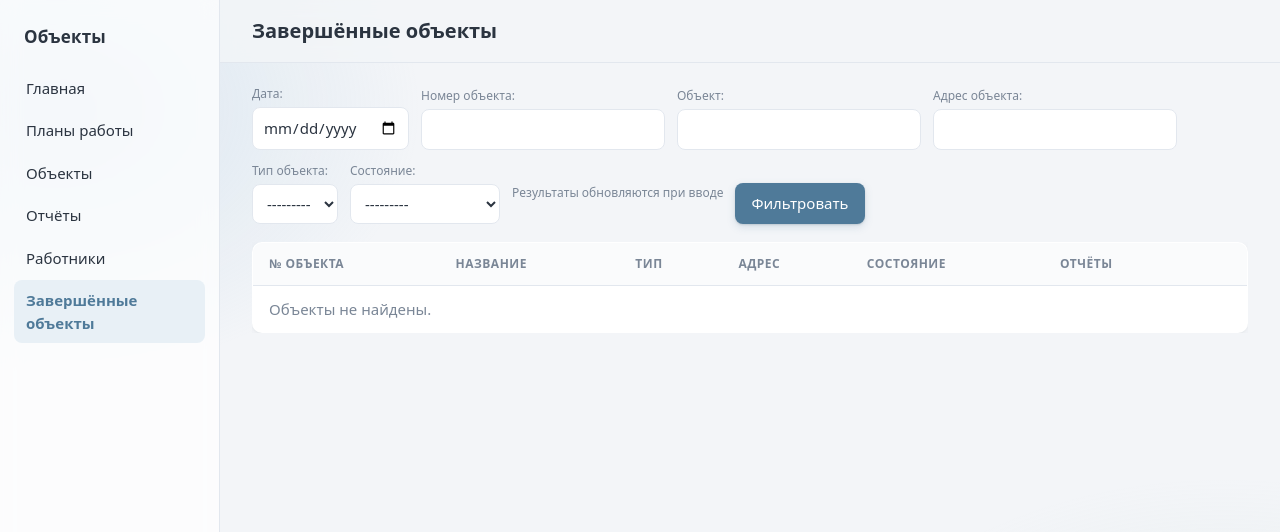
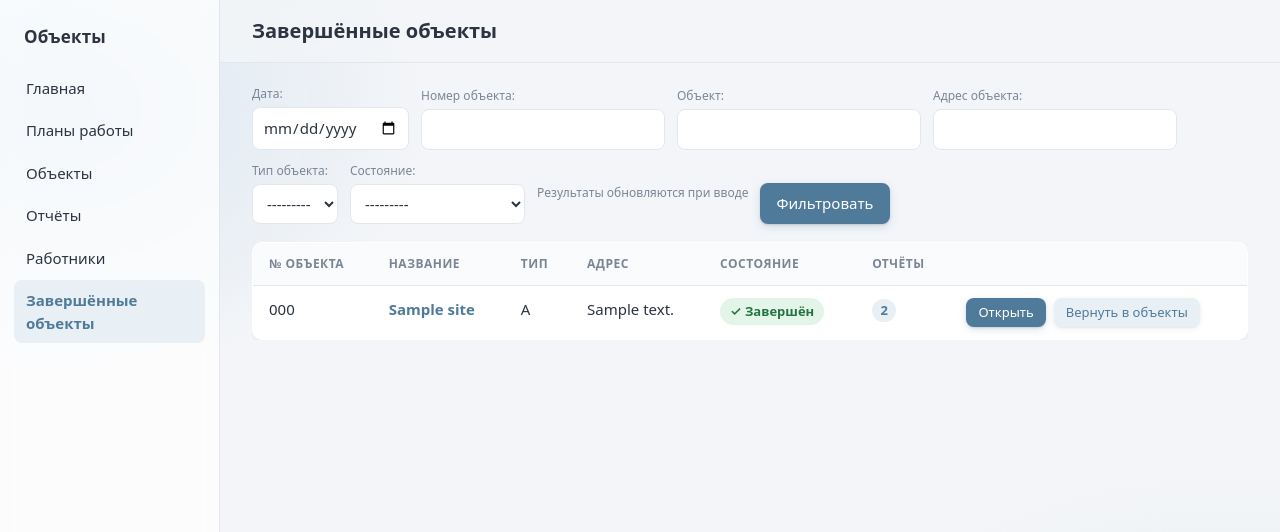
Before and after one commit to Vladimir-Strelec/b2b, a Django app: page /sites/completed/ in a window 1280 px wide. Shown: the top 532 px of the page. Run offline with Django 5.2, Linux system fonts and the light colour scheme; a user stored in the database is signed in; tables that the repository leaves empty hold one stand-in row (values such as "Sample post").

Commit message:
Require explicit site completion after report approval

```diff
--- a/work/filters.py
+++ b/work/filters.py
@@ -28,7 +28,8 @@ class SiteFilter(django_filters.FilterSet):
             ("revision", "Отказано"),
             ("submitted", "На проверке"),
             ("planned", "Запланирован"),
-            ("approved", "Завершён"),
+            ("approved", "Отчёты приняты"),
+            ("completed", "Объект завершён"),
         ),
         label="Состояние",
         method="filter_state",
@@ -36,9 +37,13 @@ class SiteFilter(django_filters.FilterSet):
 
     def filter_state(self, queryset, name, value):
         if value == "none":
-            return queryset.filter(latest_plan_status__isnull=True)
-        if value in {"planned", "submitted", "revision", "approved"}:
-            return queryset.filter(latest_plan_status=value)
+            return queryset.filter(latest_plan_status__isnull=True, is_completed=False)
+        if value == "completed":
+            return queryset.filter(is_completed=True)
+        if value == "approved":
+            return queryset.filter(latest_plan_status=value, is_completed=False)
+        if value in {"planned", "submitted", "revision"}:
+            return queryset.filter(latest_plan_status=value, is_completed=False)
         return queryset
 
     class Meta:
@@ -68,7 +73,7 @@ class ReportFilter(django_filters.FilterSet):
             (WorkPlan.Status.PLANNED, "В обработке"),
             (WorkPlan.Status.SUBMITTED, "Ожидает рассмотрения"),
             (WorkPlan.Status.REVISION, "Не принят"),
-            (WorkPlan.Status.APPROVED, "Закрыт"),
+            (WorkPlan.Status.APPROVED, "Принят"),
         ),
         label="Статус",
         method="filter_status",
--- a/work/models.py
+++ b/work/models.py
@@ -47,10 +47,7 @@ class Site(models.Model):
     object_number = models.CharField("Номер объекта", max_length=50, default="")
     address = models.CharField("Адрес", max_length=255)
     site_type = models.CharField("Тип объекта", max_length=1, choices=SiteType.choices, default=SiteType.A)
-    completion_reverted = models.BooleanField(
-        "Статус завершения сброшен", default=False,
-        help_text="Объект исключён из завершённых без удаления планов и отчётов.",
-    )
+    is_completed = models.BooleanField("Объект завершён", default=False, db_index=True)
     workers = models.ManyToManyField(
         Worker, related_name="sites", blank=True, verbose_name="Работники"
     )
--- a/work/templates/work/site_list.html
+++ b/work/templates/work/site_list.html
@@ -21,7 +21,7 @@
           <td><a class="link" href="{% url 'site_detail' site.pk %}"><b>{{ site.name }}</b></a></td>
           <td>{{ site.get_site_type_display }}</td>
           <td data-address="{{ site.address }}">{{ site.address }}</td>
-          <td>{% if site.latest_plan_status == "approved" %}<span class="status status-approved">✓ Завершён</span>{% elif site.latest_plan_status == "revision" %}<span class="status status-revision">✕ Отказано</span>{% elif site.latest_plan_status == "submitted" %}<span class="status status-submitted">! На проверке</span>{% elif site.latest_plan_status == "planned" %}<span class="status status-planned">! Запланирован</span>{% else %}<span class="muted">— Без плана</span>{% endif %}</td>
+          <td>{% if site.is_completed %}<span class="status status-approved">✓ Завершён</span>{% elif site.latest_plan_status == "approved" %}<span class="status status-approved">✓ Отчёты приняты</span>{% elif site.latest_plan_status == "revision" %}<span class="status status-revision">✕ Отказано</span>{% elif site.latest_plan_status == "submitted" %}<span class="status status-submitted">! На проверке</span>{% elif site.latest_plan_status == "planned" %}<span class="status status-planned">! Запланирован</span>{% else %}<span class="muted">— Без плана</span>{% endif %}</td>
           <td><span class="badge">{{ site.legacy_report_count|add:site.submission_count }}</span></td>
           <td class="nowrap">
             <div class="actions">
@@ -29,7 +29,7 @@
               {% if completed_only %}
                 <form method="post" action="{% url 'site_revert_completion' site.pk %}">
                   {% csrf_token %}
-                  <button class="btn btn-light btn-sm" type="submit">Вернуть без плана</button>
+                  <button class="btn btn-light btn-sm" type="submit">Вернуть в объекты</button>
                 </form>
               {% else %}
                 <a class="btn btn-light btn-sm" href="{% url 'site_edit' site.pk %}">Изменить</a>
--- a/work/urls.py
+++ b/work/urls.py
@@ -21,6 +21,7 @@ urlpatterns = [
     path("sites/new/", views.SiteCreateView.as_view(), name="site_create"),
     path("sites/<int:pk>/edit/", views.SiteUpdateView.as_view(), name="site_edit"),
     path("sites/<int:pk>/delete/", views.SiteDeleteView.as_view(), name="site_delete"),
+    path("sites/<int:pk>/complete/", views.SiteCompleteView.as_view(), name="site_complete"),
     path("sites/<int:pk>/revert-completion/", views.SiteRevertCompletionView.as_view(), name="site_revert_completion"),
     path("workers/new/", views.WorkerCreateView.as_view(), name="worker_create"),
     path("workers/<int:pk>/", views.WorkerDetailView.as_view(), name="worker_detail"),
--- a/work/views.py
+++ b/work/views.py
@@ -19,7 +19,7 @@ from django.contrib import messages
 from django.core.files.storage import default_storage
 from django.shortcuts import redirect, get_object_or_404
 from django.http import HttpResponseForbidden
-from django.db.models import BooleanField, Case, CharField, Count, DateTimeField, IntegerField, OuterRef, Q, Subquery, Value, When
+from django.db.models import Case, Count, DateTimeField, IntegerField, OuterRef, Q, Subquery, Value, When
 from django.db.models.functions import Coalesce
 from django.db import IntegrityError, transaction
 from django.utils.dateparse import parse_date
@@ -265,7 +265,7 @@ class WorkPlanCreateView(StaffRequiredMixin, CreateView):
         self.object = form.save(commit=False)
         self.object.created_by = self.request.user
         self.object.save()
-        Site.objects.filter(pk=self.object.site_id).update(completion_reverted=False)
+        Site.objects.filter(pk=self.object.site_id).update(is_completed=False)
         messages.success(self.request, "План работы создан и назначен работнику.")
         return redirect("plan_detail", pk=self.object.pk)
 
@@ -291,7 +291,7 @@ class WorkPlanUpdateView(StaffRequiredMixin, UpdateView):
         self.object.review_comment = ""
         self.object.reviewed_at = None
         self.object.save(update_fields=["status", "review_comment", "reviewed_at"])
-        Site.objects.filter(pk=self.object.site_id).update(completion_reverted=False)
+        Site.objects.filter(pk=self.object.site_id).update(is_completed=False)
         messages.success(self.request, "План работы обновлён.")
         return redirect("plan_detail", pk=self.object.pk)
 
@@ -619,6 +619,7 @@ class SiteListView(StaffRequiredMixin, FilterView):
     model = Site
     filterset_class = SiteFilter
     template_name = "work/site_list.html"
+    completed_only = False
 
     def get_queryset(self):
         latest_submission = WorkSubmission.objects.filter(
@@ -632,33 +633,29 @@ class SiteListView(StaffRequiredMixin, FilterView):
                 output_field=DateTimeField(),
             )
         ).order_by("-latest_activity", "-work_date", "-created_at", "-pk")
-        return super().get_queryset().annotate(
+        queryset = super().get_queryset().annotate(
             legacy_report_count=Count("reports", distinct=True),
             submission_count=Count("work_plans__submissions", distinct=True),
-            latest_plan_status=Case(
-                When(completion_reverted=True, then=Value(None, output_field=CharField())),
-                default=Subquery(latest_plan.values("status")[:1]),
-                output_field=CharField(max_length=12),
-            ),
+            latest_plan_status=Subquery(latest_plan.values("status")[:1]),
             latest_plan_date=Subquery(latest_plan.values("work_date")[:1]),
         ).annotate(
-            is_completed=Case(
-                When(latest_plan_status=WorkPlan.Status.APPROVED, then=Value(True)),
-                default=Value(False),
-                output_field=BooleanField(),
-            ),
             state_order=Case(
                 When(latest_plan_status__isnull=True, then=Value(0)),
-                When(latest_plan_status=WorkPlan.Status.SUBMITTED, then=Value(1)),
-                When(latest_plan_status=WorkPlan.Status.REVISION, then=Value(2)),
-                When(latest_plan_status=WorkPlan.Status.PLANNED, then=Value(3)),
+                When(latest_plan_status=WorkPlan.Status.REVISION, then=Value(1)),
+                When(latest_plan_status=WorkPlan.Status.PLANNED, then=Value(2)),
+                When(latest_plan_status=WorkPlan.Status.SUBMITTED, then=Value(3)),
                 default=Value(4),
                 output_field=IntegerField(),
             ),
         ).order_by("state_order", "name", "pk")
+        if not self.completed_only:
+            queryset = queryset.filter(is_completed=False)
+        return queryset
 
 
 class CompletedSiteListView(SiteListView):
+    completed_only = True
+
     def get_queryset(self):
         return super().get_queryset().filter(is_completed=True)
 
@@ -671,14 +668,30 @@ class CompletedSiteListView(SiteListView):
 class SiteRevertCompletionView(StaffRequiredMixin, View):
     def post(self, request, *args, **kwargs):
         site = get_object_or_404(Site, pk=kwargs["pk"])
-        latest_plan = site.work_plans.order_by("-work_date", "-created_at", "-pk").first()
-        if not latest_plan or latest_plan.status != WorkPlan.Status.APPROVED:
-            messages.error(request, "У объекта нет завершённого плана, который можно вернуть без плана.")
+        if not site.is_completed:
+            messages.error(request, "Объект уже находится в активном списке.")
         else:
-            site.completion_reverted = True
-            site.save(update_fields=["completion_reverted"])
-            messages.success(request, "Статус объекта изменён на «Без плана». История работы сохранена.")
-        return redirect("site_completed_list")
+            site.is_completed = False
+            site.save(update_fields=["is_completed"])
+            messages.success(request, "Объект возвращён в активный список. История отчётов сохранена.")
+        return redirect("site_list")
+
+
+class SiteCompleteView(StaffRequiredMixin, View):
+    def post(self, request, *args, **kwargs):
+        site = get_object_or_404(Site, pk=kwargs["pk"])
+        plans = site.work_plans.all()
+        if site.is_completed:
+            messages.info(request, "Объект уже завершён.")
+        elif not plans.exists():
+            messages.error(request, "Нельзя завершить объект без планов работ.")
+        elif plans.exclude(status=WorkPlan.Status.APPROVED).exists():
+            messages.error(request, "Сначала примите или обработайте все отчёты по планам этого объекта.")
+        else:
+            site.is_completed = True
+            site.save(update_fields=["is_completed"])
+            messages.success(request, "Объект завершён и перемещён в «Завершённые объекты».")
+        return redirect("site_detail", pk=site.pk)
 
 
 class SiteDetailView(StaffRequiredMixin, DetailView):
@@ -687,6 +700,10 @@ class SiteDetailView(StaffRequiredMixin, DetailView):
 
     def get_context_data(self, **kwargs):
         ctx = super().get_context_data(**kwargs)
+        plans = self.object.work_plans.all()
+        ctx["can_complete"] = (
+            plans.exists() and not plans.exclude(status=WorkPlan.Status.APPROVED).exists()
+        )
         old_reports = self.object.reports.select_related("worker")
         submissions = WorkSubmission.objects.filter(plan__site=self.object).select_related(
             "plan__site", "plan__worker"
@@ -992,7 +1009,7 @@ def _submission_report_entries(submissions):
             status_label={
                 WorkPlan.Status.PLANNED: "В обработке",
                 WorkPlan.Status.SUBMITTED: "Ожидает рассмотрения",
-                WorkPlan.Status.APPROVED: "Закрыт",
+                WorkPlan.Status.APPROVED: "Принят",
                 WorkPlan.Status.REVISION: "Не принят",
             }.get(submission_status, ""),
             detail_url=reverse_lazy("submission_detail", kwargs={"pk": latest.pk}),
```
Also changed, not shown: work/templates/work/site_detail.html (+9 -0 lines), work/migrations/0015_site_is_completed.py (added), work/migrations/0016_remove_site_completion_reverted.py (added).
